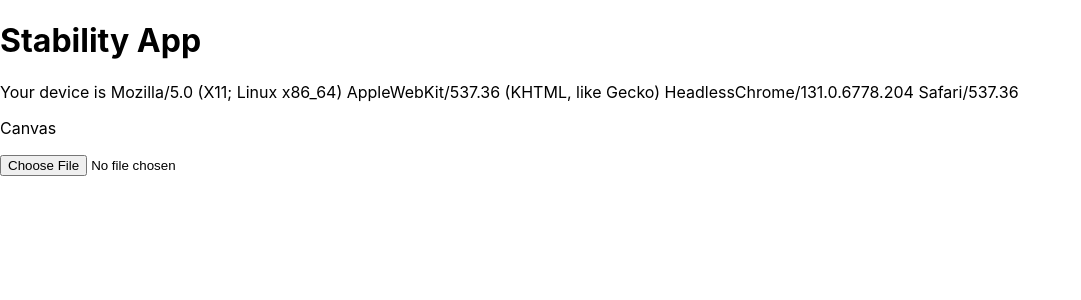
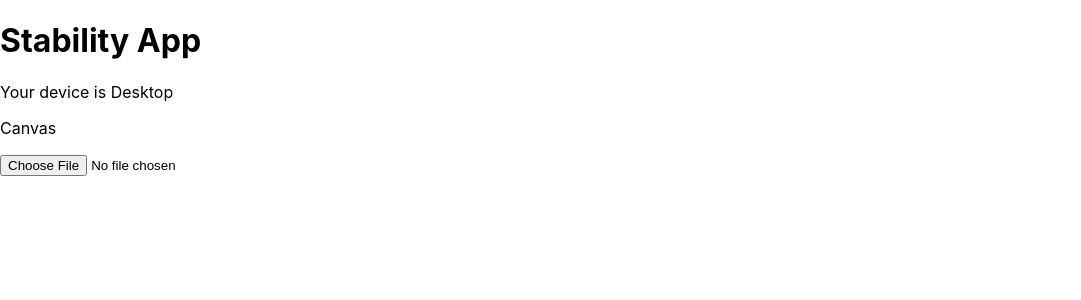
Before and after one commit to robertocervantesbetancourt/SD_inpaint, a React (Create React App) app: page / in a window 1280 px wide. Shown: the top 300 px of the page, without its empty margins (0-1081 px from the left). Built offline with nearby package versions, Linux system fonts and the light colour scheme.

Commit message:
detect device

```diff
--- a/src/App.js
+++ b/src/App.js
@@ -9,10 +9,20 @@ const App = () => {
   const [prompt, setPrompt] = useState("");
   const [generatedImage, setGeneratedImage] = useState(null);
   const [device, setDevice] = useState(null);
+  const [deviceType, setDeviceType] = useState("Desktop");
+
+//function that detects if the user is on a mobile device and changes the state of deviceType
+  const detectDevice = () => {
+    if (window.innerWidth < 600) {
+      setDeviceType("Mobile");
+    }
+  }
 
   useEffect(() => {
-    setDevice(window.navigator.userAgent)
+    detectDevice();
   },[])
+
+
 
 
   const handleClick = async () => {
@@ -45,7 +55,7 @@ const App = () => {
   return (
     <div>
       <h1>Stability App</h1>
-      <p>Your device is {device}</p>
+      <p>Your device is {deviceType}</p>
 
       <DrawingOnImage InitialImage={setInitImage} TheMask={setMaskImage}/>
       {maskImage &&
```
